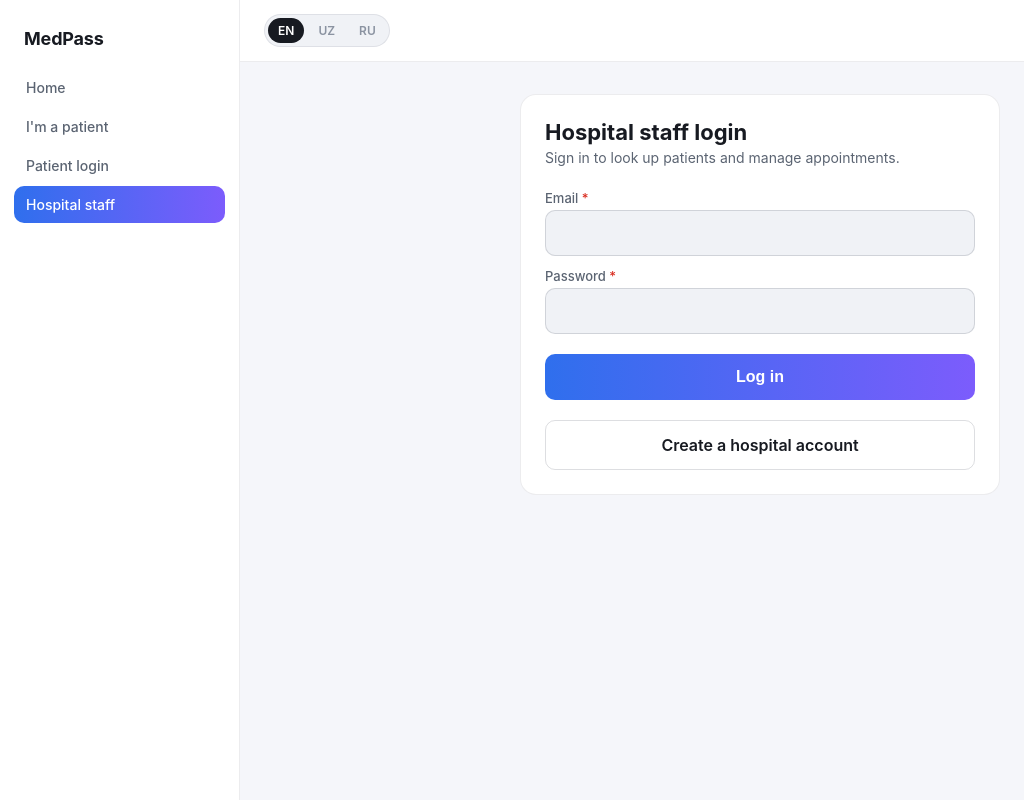
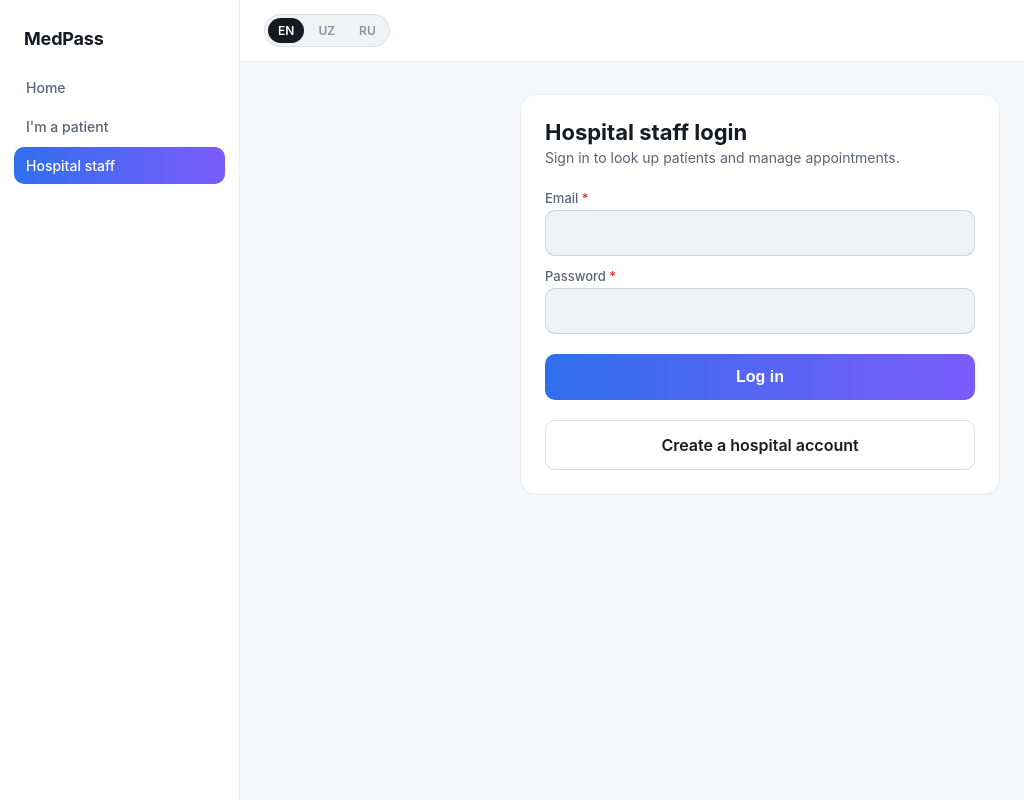
Before and after one commit to bobur0826/Bluum, a Flask app: a page that uses backend/templates/base.html in a window 1280 px wide. Shown: the whole page, without its empty margins (0-1024 px from the left). Run offline with Flask 3, Linux system fonts and the light colour scheme.

Commit message:
Remove Patient login from sidebar; the link on the registration page is enough

```diff
--- a/backend/templates/base.html
+++ b/backend/templates/base.html
@@ -29,8 +29,7 @@
           <a href="/hospital/appointments" class="{{ 'active' if '/hospital/appointments' in request.path }}">Appointments</a>
         {% else %}
           <a href="/" class="{{ 'active' if request.path == '/' }}">Home</a>
-          <a href="/patient/new" class="{{ 'active' if request.path == '/patient/new' }}">I'm a patient</a>
-          <a href="/patient/login" class="{{ 'active' if request.path == '/patient/login' }}">Patient login</a>
+          <a href="/patient/new" class="{{ 'active' if request.path in ['/patient/new', '/patient/login'] }}">I'm a patient</a>
           <a href="/staff/login" class="{{ 'active' if '/staff/' in request.path }}">Hospital staff</a>
         {% endif %}
       </nav>
```
